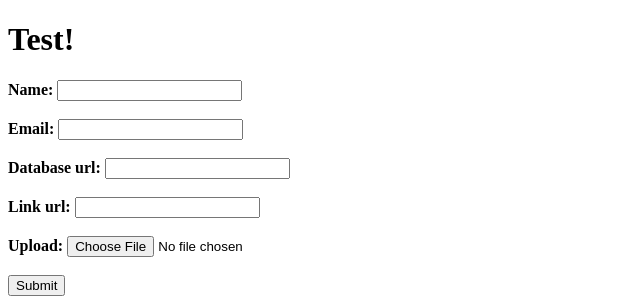
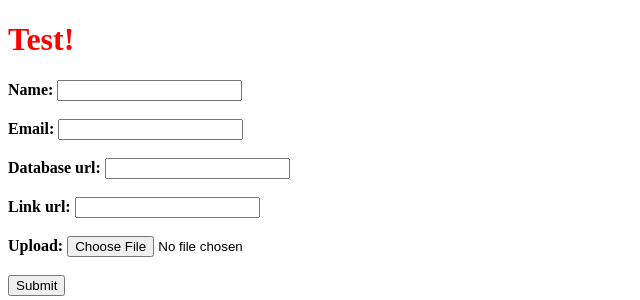
Before and after one commit to MagiMats/pdf_process_site, a Django app: page / in a window 1280 px wide. Shown: the part 35-335 px from the top of the page, without its empty margins (0-640 px from the left). Run offline with Django 4.2, Linux system fonts and the light colour scheme.

Commit message:
first test css

```diff
--- a/pdf_process_site/pdf_process_site/settings.py
+++ b/pdf_process_site/pdf_process_site/settings.py
@@ -120,7 +120,7 @@ USE_TZ = True
 
 STATIC_URL = 'static/'
 STATIC_DIR = os.path.join(BASE_DIR, 'static')
-MEDIA_URL = 'media/'
+MEDIA_URL = '/media/'
 MEDIA_DIR = os.path.join(BASE_DIR, 'media')
 # Default primary key field type
 # https://docs.djangoproject.com/en/4.1/ref/settings/#default-auto-field
--- /dev/null
+++ b/pdf_process_site/static/css/test.css
@@ -0,0 +1,4 @@
+
+h1 {
+    color: red;
+}
--- a/pdf_process_site/templates/base.html
+++ b/pdf_process_site/templates/base.html
@@ -1,3 +1,4 @@
+{% load static %}
 <nav>
     <h1>
         <div><a href="{% url 'home' %}">Home</a></div>
@@ -6,6 +7,7 @@
 
 <head>
     <title>{% block title %}{% endblock title %}</title>
+    <link rel="stylesheet" href="{% static 'css/test.css' %}">
 </head>
 
 <body>
--- a/pdf_process_site/templates/extractor/home.html
+++ b/pdf_process_site/templates/extractor/home.html
@@ -2,7 +2,9 @@
 
 {% block content %}
 <h1>Test!</h1>
+
 <form action="{% url 'home' %}" method="post" enctype="multipart/form-data">{% csrf_token %}
+
     {% for field in form %}
         <div><strong>{{field.label_tag}} </strong>  {{field}}</div>
         {% for error in field.errors %}
```
